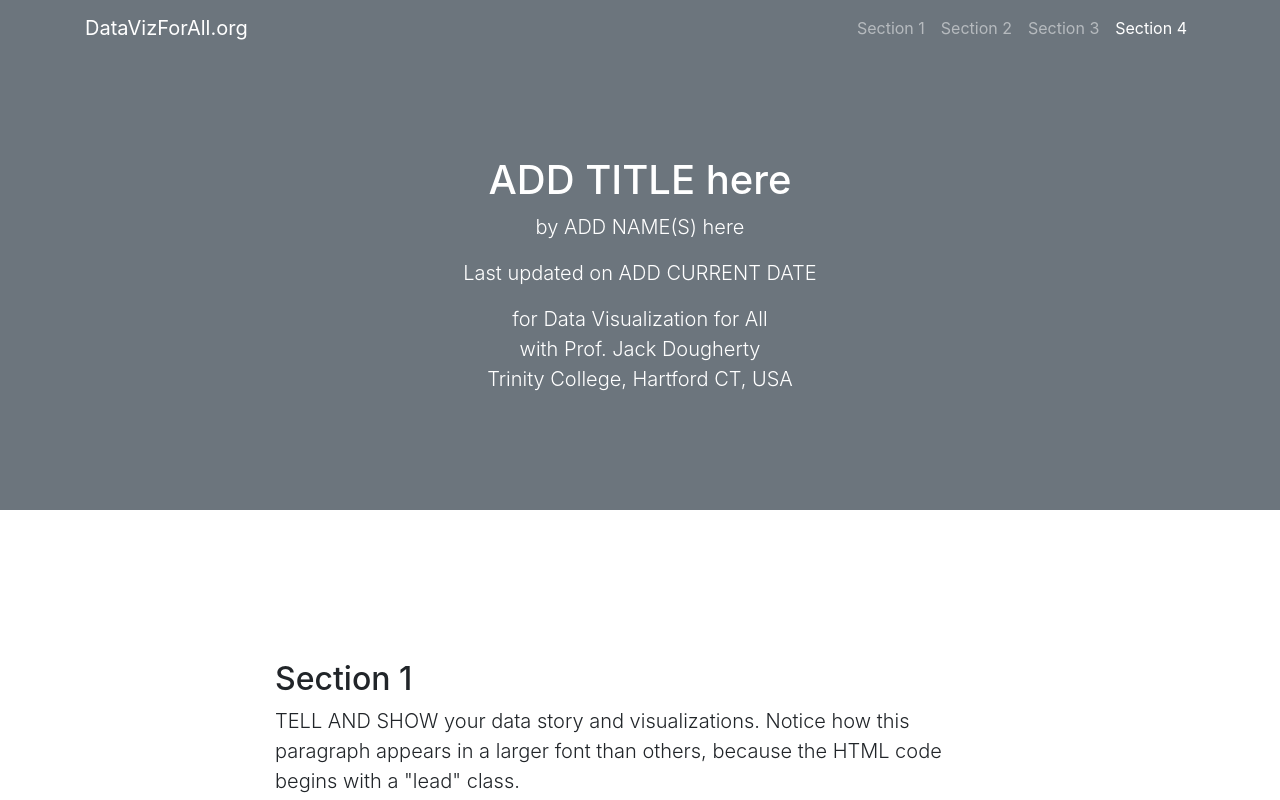
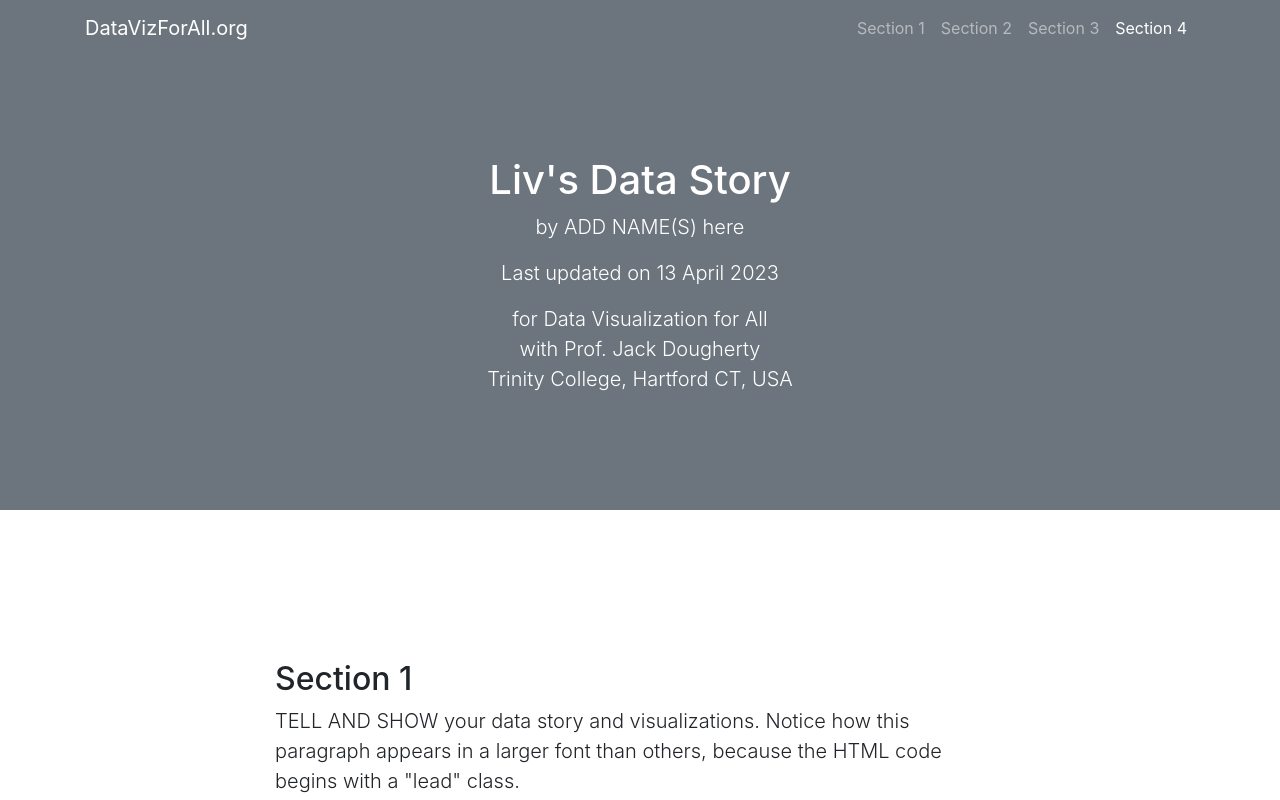
Before and after one commit to ocrowley86/Liv-s-sample-story, a plain HTML site: page index.html in a window 1280 px wide. Shown: the top 800 px of the page. Drawn offline with nearby package versions, Linux system fonts and the light colour scheme.

Commit message:
Update index.html

```diff
--- a/index.html
+++ b/index.html
@@ -8,7 +8,7 @@
   <meta name="description" content="">
   <meta name="author" content="">
 
-  <title>Data Story</title>
+  <title>Liv's Data Story</title>
 
   <!-- jQuery -->
   <script src="https://code.jquery.com/jquery-3.6.1.min.js" integrity="sha256-o88AwQnZB+VDvE9tvIXrMQaPlFFSUTR+nldQm1LuPXQ=" crossorigin="anonymous"></script>
@@ -53,9 +53,9 @@
 
   <header class="bg-secondary text-white">
     <div class="container text-center">
-      <h1>ADD TITLE here</h1>
+      <h1>Liv's Data Story</h1>
       <p class="lead">by ADD NAME(S) here</p>
-      <p class="lead">Last updated on ADD CURRENT DATE</p>
+      <p class="lead">Last updated on 13 April 2023</p>
       <p class="lead">for Data Visualization for All</br>with Prof. Jack Dougherty</br>Trinity College, Hartford CT, USA</p>
     </div>
   </header>
```
